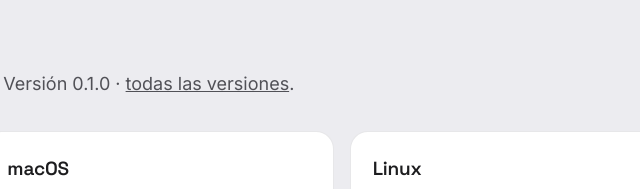
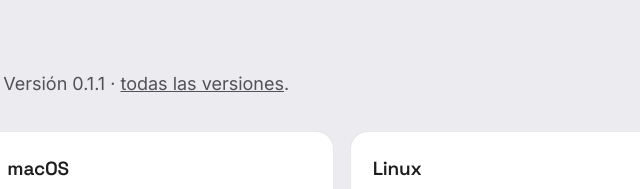
Before and after one commit to jeysson-code/tbubble-web, a plain HTML site: page index.html in a window 1280 px wide. Shown: the part 2373-2562 px from the top of the page, 481-1121 px from the left. Drawn offline with Linux system fonts and the light colour scheme.

Commit message:
Versión 0.1.1
Co-Authored-By: Claude Opus 5.5 <noreply@anthropic.com>
Claude-Session: https://claude.ai/code/session_01CPaWxRLgcdLu1Hv7dty6Wn

```diff
--- a/index.html
+++ b/index.html
@@ -76,7 +76,7 @@
   <section class="band" id="descargar">
     <div class="wrap">
       <h2>Descargar</h2>
-      <p class="sub">tBubble está en beta privada, para invitados. Versión 0.1.0 · <a href="https://github.com/jeysson-code/tbubble-web/releases">todas las versiones</a>.</p>
+      <p class="sub">tBubble está en beta privada, para invitados. Versión 0.1.1 · <a href="https://github.com/jeysson-code/tbubble-web/releases">todas las versiones</a>.</p>
       <div class="dl">
         <article><h3>Windows</h3><p>Windows 10 u 11 de 64 bits.</p>
           <a class="btn primary" href="https://github.com/jeysson-code/tbubble-web/releases/latest/download/tBubble-windows-x64-setup.exe">Descargar para Windows</a>
```
